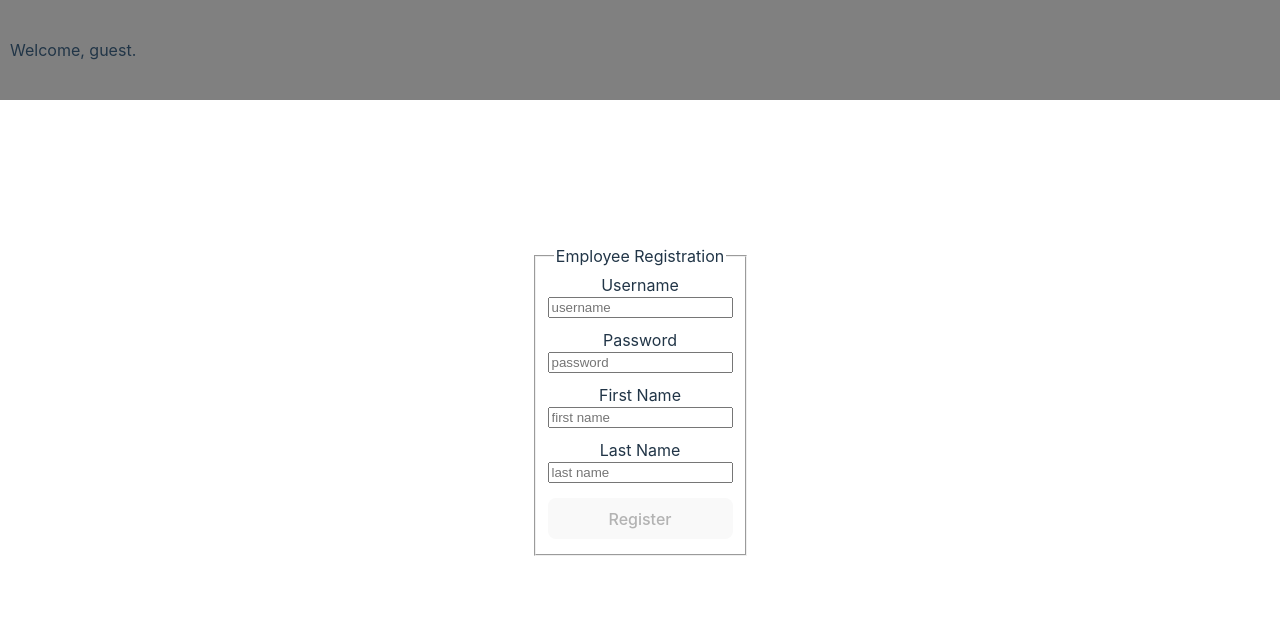
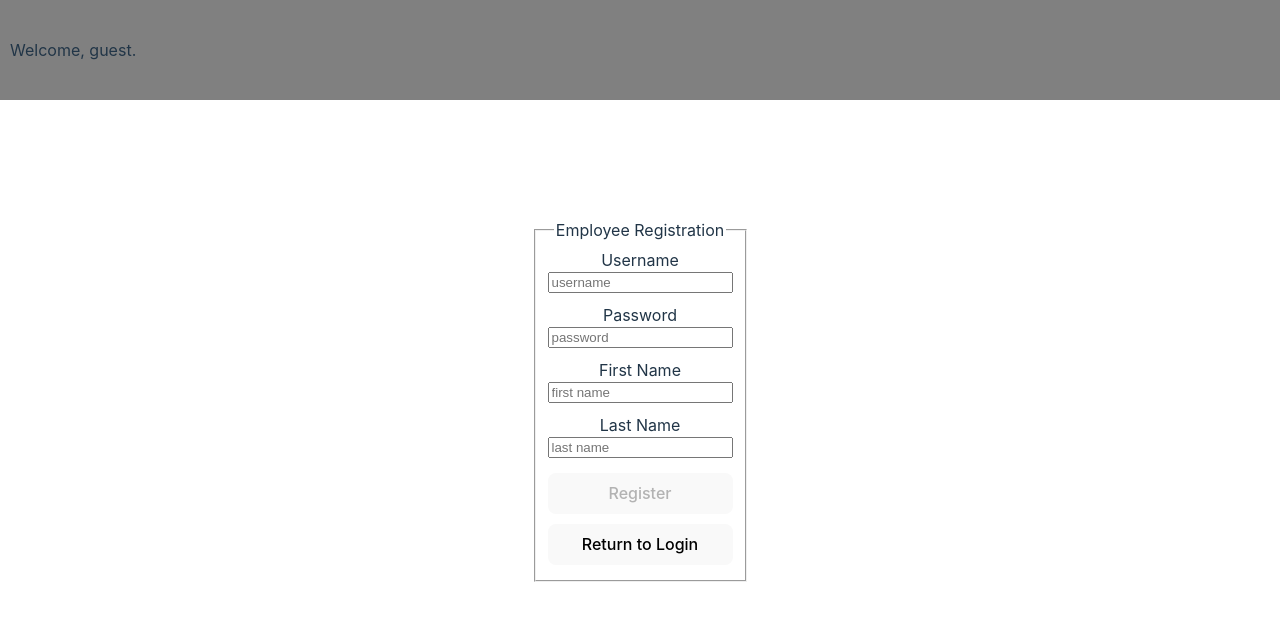
Before and after one commit to lawrenceyim/Revature-Ticket-Reimbursement-Frontend, a React (Vite) app: page /register in a window 1280 px wide. Shown: the top 620 px of the page. Built offline with nearby package versions, Linux system fonts and the light colour scheme.

Commit message:
Re-added return to login button for registration form.

```diff
--- a/src/components/registration_form/RegistrationForm.css
+++ b/src/components/registration_form/RegistrationForm.css
@@ -0,0 +1,16 @@
+.registration-fieldset {
+    display: flex;
+    flex-direction: column;
+}
+
+.registration-fieldset input {
+    margin-bottom: 10px;
+}
+
+.registration-fieldset button {
+    margin: 5px 0px;
+}
+
+.registration-link {
+    width: 100%;
+}
--- a/src/components/registration_form/RegistrationForm.tsx
+++ b/src/components/registration_form/RegistrationForm.tsx
@@ -1,8 +1,9 @@
+import "./RegistrationForm.css";
 import { useEffect, useRef, useState } from "react";
 import { useNavigate } from "react-router-dom";
 import { MAX_FIRST_NAME_LENGTH, MAX_LAST_NAME_LENGTH, MAX_PASSWORD_LENGTH, MAX_USERNAME_LENGTH, MIN_PASSWORD_LENGTH, MIN_USERNAME_LENGTH } from "../../consts/ApiConsts";
 import { NavBar } from "../nav_bar/NavBar";
-import { MENU_URL } from "../../consts/PageUrls";
+import { MENU_URL, LOGIN_URL } from '../../consts/PageUrls';
 import { sendRegistrationRequest } from "./RegistrationService";
 import { isUsernameValid, isPasswordValid, isFirstNameValid, isLastNameValid } from "../../utils/Validation";
 import { ErrorMessage } from "../error_message/ErrorMessage";
@@ -62,10 +63,15 @@ export function RegistrationForm() {
         }
     }
 
+    function returnToLogin(event: any) {
+        event.preventDefault();
+        navigate(LOGIN_URL);
+    }
+
     return (<>
         <NavBar />
         <form onSubmit={register}>
-            <fieldset className="login-fieldset">
+            <fieldset className="registration-fieldset">
                 <legend>Employee Registration</legend>
 
                 <label htmlFor="username">Username</label>
@@ -114,6 +120,7 @@ export function RegistrationForm() {
 
                 {<ErrorMessage enabled={errorMessageEnabled} message={errorMessageRef.current} />}
                 <button type="submit" disabled={!formIsValid || waitingForResponse}>Register</button>
+                <button onClick={returnToLogin}>Return to Login</button>
             </fieldset>
         </form>
     </>);
```
